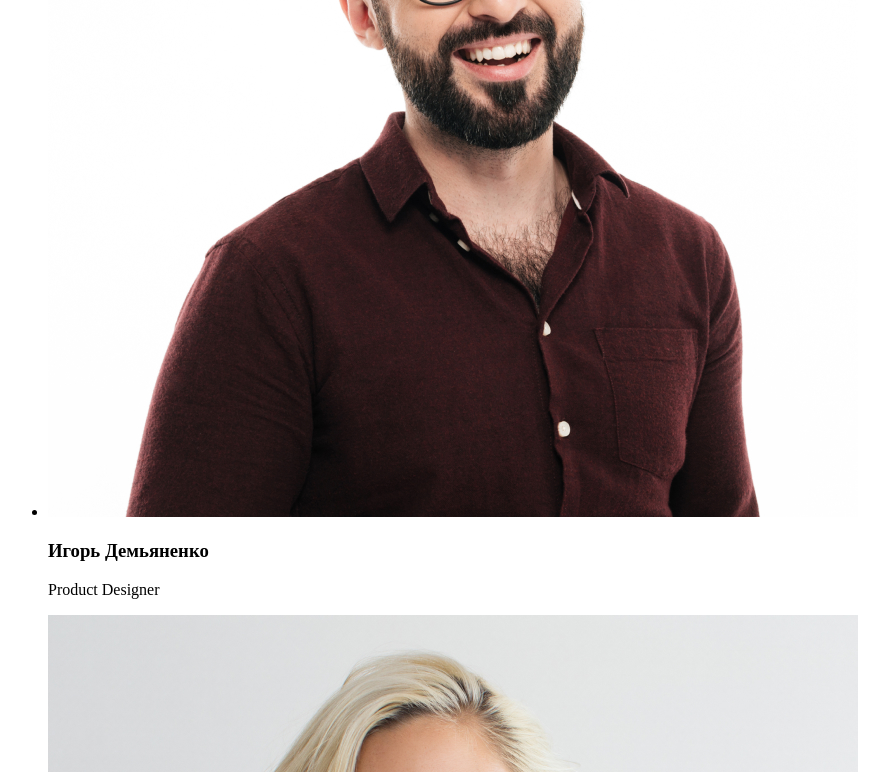
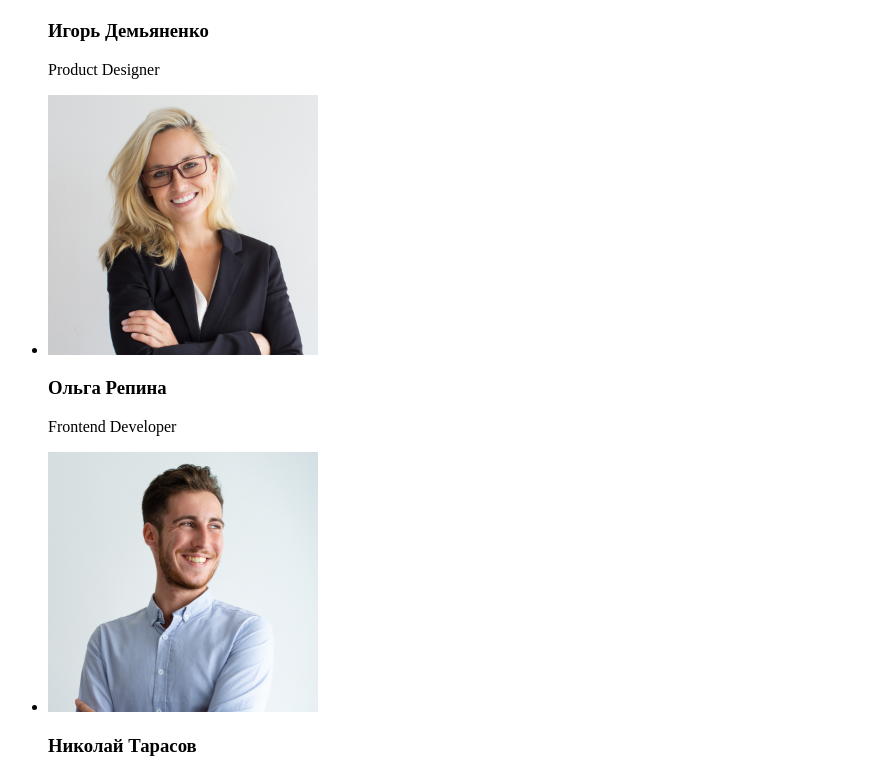
Before and after one commit to DenysPhV/goit-markup-hw-01, a plain HTML site: page index.html in a window 1280 px wide. Shown: the part 1308-2080 px from the top of the page, without its empty margins (0-889 px from the left). Drawn offline with Linux system fonts and the light colour scheme.

Commit message:
Прошел валидацию

```diff
--- a/index.html
+++ b/index.html
@@ -15,7 +15,7 @@
             <li>Контакты</li>
         </ul>
         <a href="mailto:info@devstudio.com">info@devstudio.com</a>
-        <a href="tel:+38 096 111 11 11">+38 096 111 11 11</a>
+        <a href="tel:+380961111111">+38 096 111 11 11</a>
     </header>
     <main>
        <!-- Герой -->
@@ -52,22 +52,22 @@
             <h2>Наша команда</h2>
              <ul>
                 <li>
-                    <img src="./images/igor.jpg" alt="Игорь Демьяненко">
+                    <img src="./images/igor.jpg" alt="Игорь Демьяненко" width="270" height="260">
                     <h3>Игорь Демьяненко</h3>
                     <p>Product Designer</p>
                 </li>
                 <li>
-                    <img src="./images/olga.jpg" alt="Ольга Репина">
+                    <img src="./images/olga.jpg" alt="Ольга Репина" width="270" height="260">
                     <h3>Ольга Репина</h3>
                     <p>Frontend Developer</p>
                 </li>
                 <li>
-                    <img src="./images/nikolay.jpg" alt="Николай Тарасов">
+                    <img src="./images/nikolay.jpg" alt="Николай Тарасов" width="270" height="260">
                     <h3>Николай Тарасов</h3>
                     <p>Marketing</p>
                 </li>
                 <li>
-                    <img src="./images/mikhail.jpg" alt="Михаил Ермаков">
+                    <img src="./images/mikhail.jpg" alt="Михаил Ермаков" width="270" height="260">
                     <h3>Михаил Ермаков</h3>
                     <p>UI Designer</p>
                 </li>
```
